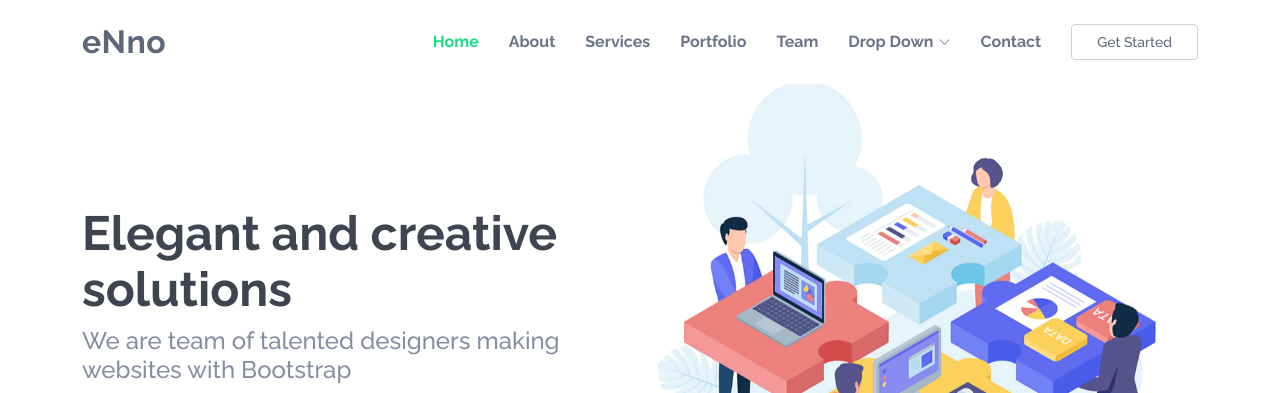
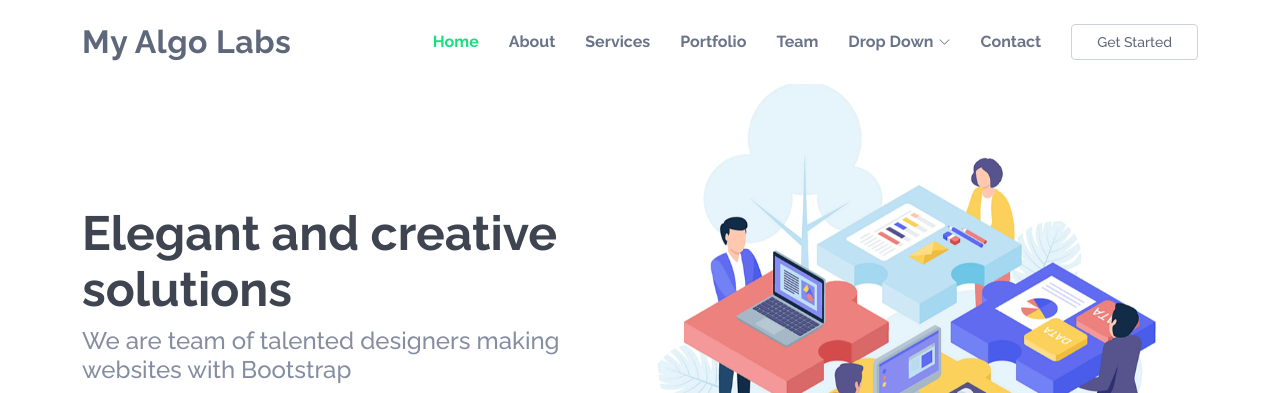
Before and after one commit to ravikumargh/MyAlgoLabs, a plain HTML site: page index.html in a window 1280 px wide. Shown: the top 393 px of the page. Drawn offline with nearby package versions, Linux system fonts and the light colour scheme.

Commit message:
Logo name changes

```diff
--- a/index.html
+++ b/index.html
@@ -40,7 +40,7 @@
   <header id="header" class="fixed-top">
     <div class="container d-flex align-items-center justify-content-between">
 
-      <h1 class="logo"><a href="index.html">eNno</a></h1>
+      <h1 class="logo"><a href="index.html">My Algo Labs</a></h1>
       <!-- Uncomment below if you prefer to use an image logo -->
       <!-- <a href="index.html" class="logo"><img src="assets/img/logo.png" alt="" class="img-fluid"></a>-->
 
```
